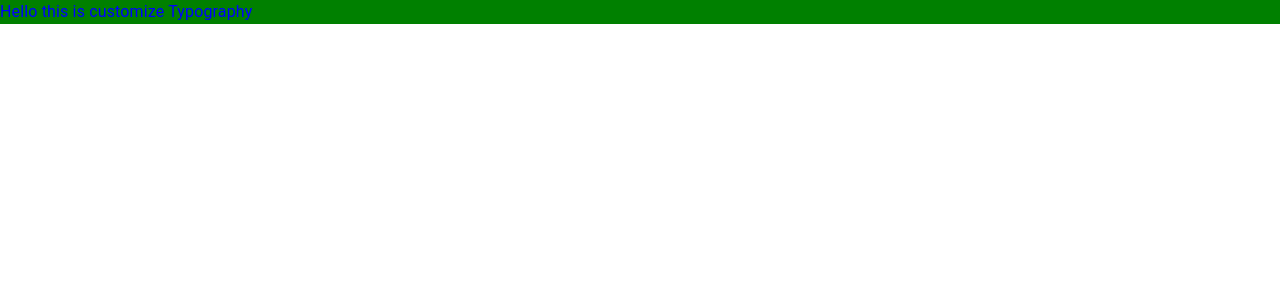
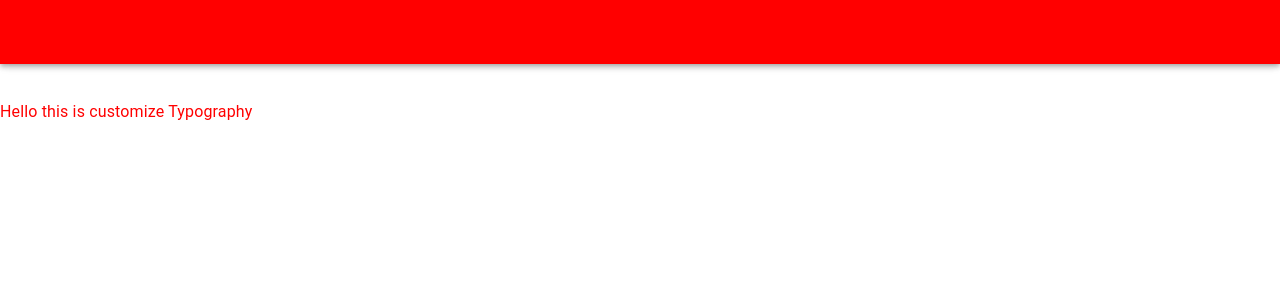
Before and after one commit to SachiSingh98/MaterialUI, a React (Create React App) app: page /FormValidation in a window 1280 px wide. Shown: the top 300 px of the page. Built offline with nearby package versions, Linux system fonts and the light colour scheme.

Commit message:
Completed the style and advance styling

```diff
--- a/src/Topics/ThemeAndStyleTopic/StyleTopic.js
+++ b/src/Topics/ThemeAndStyleTopic/StyleTopic.js
@@ -1,4 +1,4 @@
-import { Typography, styled } from '@mui/material'
+import { AppBar, Toolbar, Typography, styled } from '@mui/material'
 import React from 'react'
 
 export default function StyleTopic() {
@@ -10,13 +10,31 @@ export default function StyleTopic() {
         background:green
     }
     `
+
+    // Advance component
+    const NavBar = styled(AppBar)(({theme})=>({
+        background:"red",
+        [theme.breakpoints.down("sm")]:{
+            background:"green"
+        }
+    }))
   return (
 
     // In this we can add custom styling .
+
+
+    // In this we will learn about the differnce between sx and style prop.
+    // Style apply css properties while the sx provides the mui properties.
     <>
-      <CustomizedTypography>
+      <CustomizedTypography marginTop="100px" >
         Hello this is customize Typography
       </CustomizedTypography>
+
+      <NavBar>
+        <Toolbar>
+
+        </Toolbar>
+      </NavBar>
     </>
   )
 }
```
